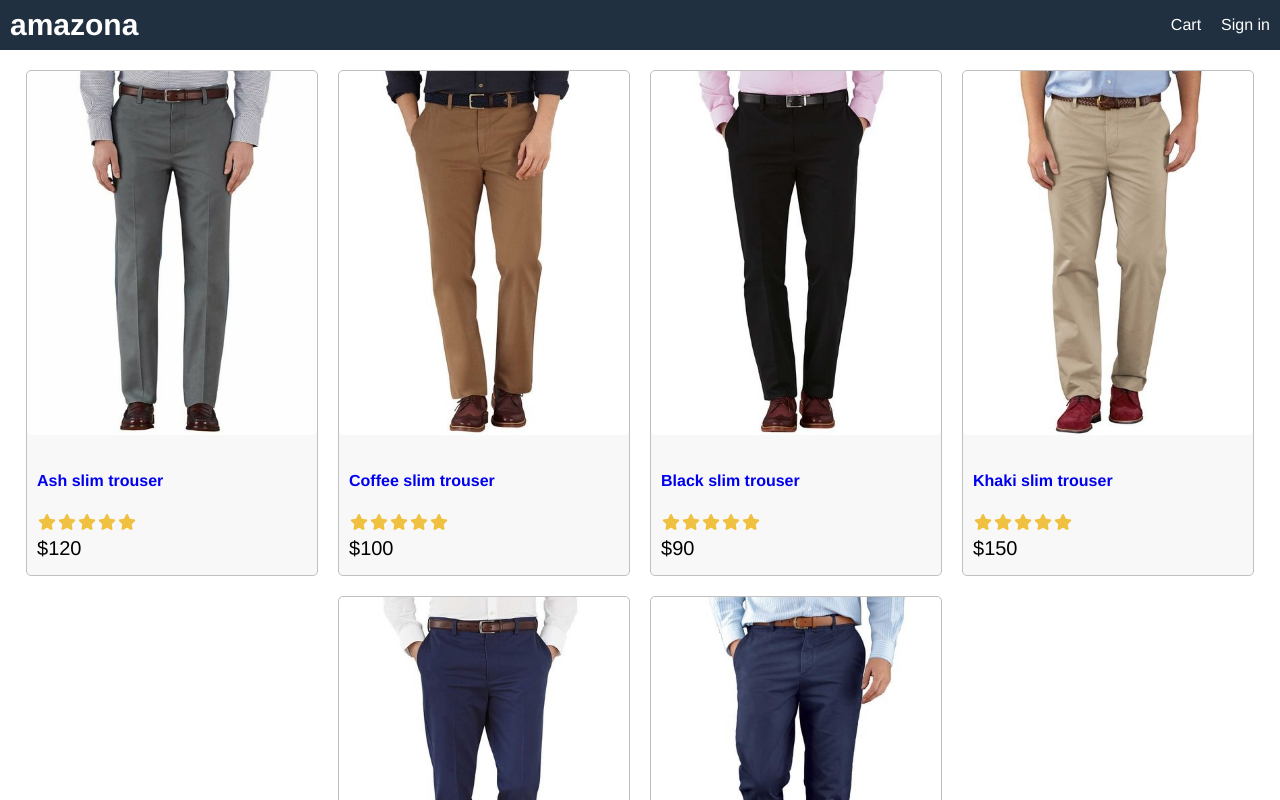
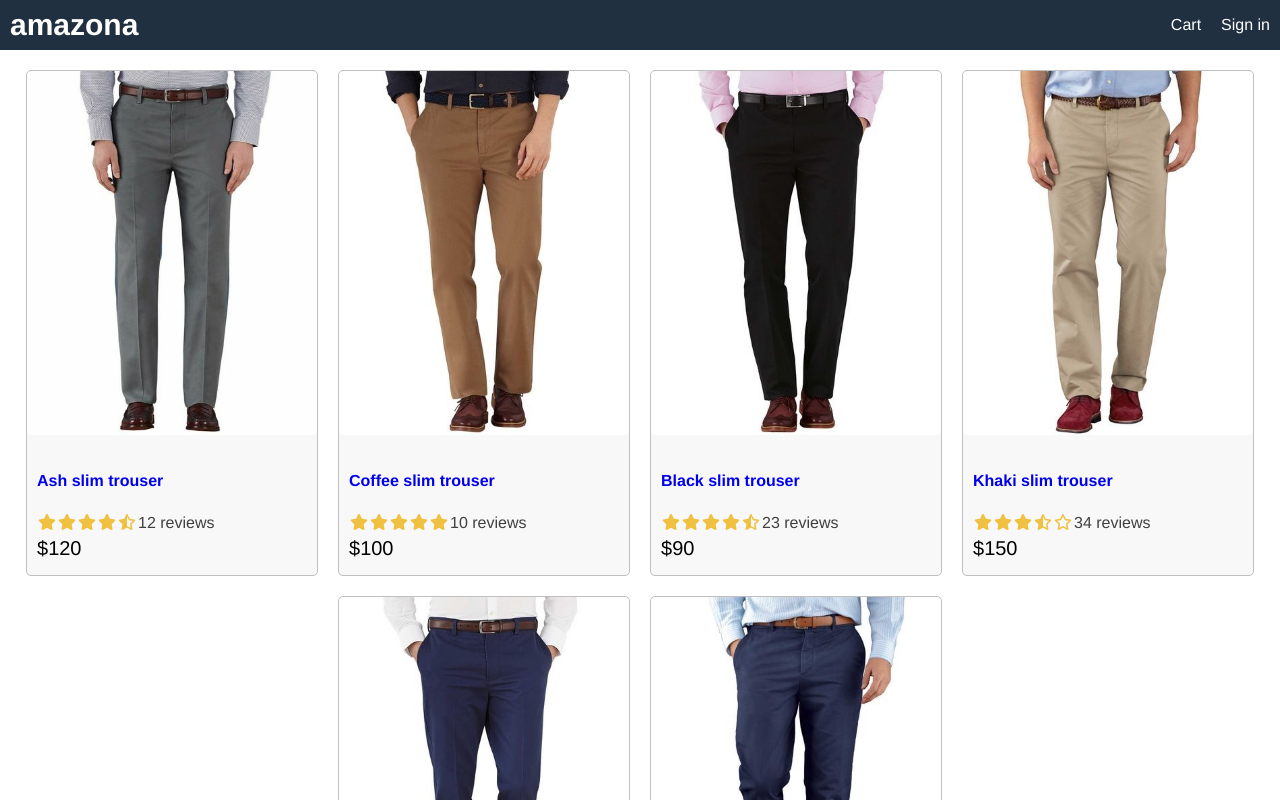
Before and after one commit to Midstackdev/mern-amazona, a React (Create React App) app in the folder client/: page / in a window 1280 px wide. Shown: the top 800 px of the page. Built offline with nearby package versions, Linux system fonts and the light colour scheme.

Commit message:
Product and rating components

```diff
--- a/client/src/App.js
+++ b/client/src/App.js
@@ -1,3 +1,4 @@
+import Product from './components/Product';
 import data from './data'
 
 function App() {
@@ -15,27 +16,7 @@
         <main>
             <div className="row center">
               {data.products.map(product => (
-
-               <div className="card" key={product._id}>
-                   <a href={`/product/${product._id}`}>
-                       <img className="medium" src={product.image} alt={product.name} />
-                   </a>
-                   <div className="card-body">
-                       <a href={`/product/${product._id}`}>
-                           <h2>{product.name}</h2>
-                       </a>
-                       <div className="rating">
-                           <span><i className="fa fa-star"></i></span>
-                           <span><i className="fa fa-star"></i></span>
-                           <span><i className="fa fa-star"></i></span>
-                           <span><i className="fa fa-star"></i></span>
-                           <span><i className="fa fa-star"></i></span>
-                       </div>
-                       <div className="price">
-                           ${product.price}
-                       </div>
-                   </div>
-               </div>
+                <Product key={product._id} product={product} />
               ))}
             </div>
         </main>
--- /dev/null
+++ b/client/src/components/Product.jsx
@@ -0,0 +1,21 @@
+import React from 'react'
+import Rating from './Rating'
+
+export default function Product({ product }) {
+    return (
+        <div className="card" key={product._id}>
+            <a href={`/product/${product._id}`}>
+                <img className="medium" src={product.image} alt={product.name} />
+            </a>
+            <div className="card-body">
+                <a href={`/product/${product._id}`}>
+                    <h2>{product.name}</h2>
+                </a>
+                <Rating rating={product.rating} numReviews={product.numReviews} />
+                <div className="price">
+                    ${product.price}
+                </div>
+            </div>
+        </div>
+    )
+}
--- /dev/null
+++ b/client/src/components/Rating.jsx
@@ -0,0 +1,50 @@
+import React from 'react'
+
+export default function Rating({ rating, numReviews }) {
+
+    return (
+        <div className="rating">
+            <span>
+                <i
+                    className={
+                        rating >= 1 ? "fa fa-star"
+                        : rating >= 0.5 ? "fa fa-star-half-o" : "fa fa-star-o"
+                    }
+                ></i>
+            </span>
+            <span>
+                <i
+                    className={
+                        rating >= 2 ? "fa fa-star"
+                        : rating >= 1.5 ? "fa fa-star-half-o" : "fa fa-star-o"
+                    }
+                ></i>
+            </span>
+            <span>
+                <i
+                    className={
+                        rating >= 3 ? "fa fa-star"
+                        : rating >= 2.5 ? "fa fa-star-half-o" : "fa fa-star-o"
+                    }
+                ></i>
+            </span>
+            <span>
+                <i
+                    className={
+                        rating >= 4 ? "fa fa-star"
+                        : rating >= 3.5 ? "fa fa-star-half-o" : "fa fa-star-o"
+                    }
+                ></i>
+            </span>
+            <span>
+                <i
+                    className={
+                        rating >= 5 ? "fa fa-star"
+                        : rating >= 4.5 ? "fa fa-star-half-o" : "fa fa-star-o"
+                    }
+                ></i>
+            </span>
+            <span>{numReviews} reviews</span>
+        </div>
+    )
+}
--- a/client/src/data.js
+++ b/client/src/data.js
@@ -8,7 +8,7 @@
             price: 120,
             brand: 'Marks and Spenser',
             rating: 4.5,
-            numReviews: 10,
+            numReviews: 12,
             description: 'Nice pants for the office'
         },
         {
@@ -41,7 +41,7 @@
             price: 150,
             brand: 'Marks and Spenser',
             rating: 3.5,
-            numReviews: 10,
+            numReviews: 34,
             description: 'Nice pants for the office'
         },
         {
@@ -62,7 +62,7 @@
             image: '/images/p6.JPG',
             price: 120,
             brand: 'Marks and Spenser',
-            rating: 4.5,
+            rating: 2.5,
             numReviews: 10,
             description: 'Nice pants for the office'
         },
--- a/client/src/index.css
+++ b/client/src/index.css
@@ -116,3 +116,7 @@
   color: #f0c040;
   margin: 0.1rem;
 }
+
+.rating span:last-child {
+  color: #404040;
+}
```
